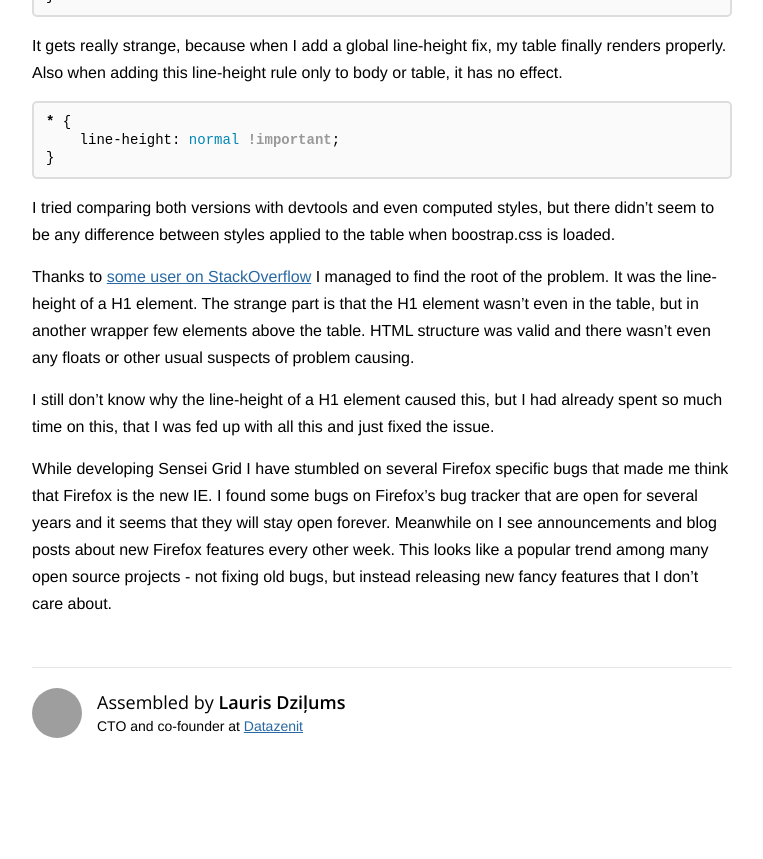
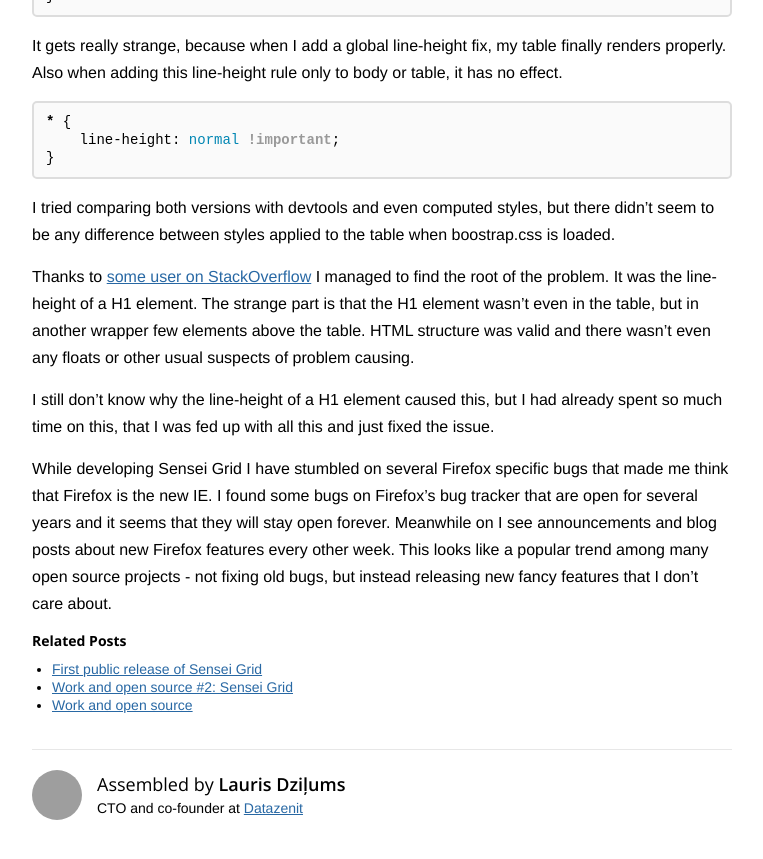
Before and after one commit to lauris/lauris.github.com, a Jekyll site: the page built from _posts/2014-09-22-buggy-monday.md, in a window 1280 px wide and 900 px high, scrolled down 1144 px. Shown: the top 859 px of the window, without its empty margins (258-1021 px from the left). Built offline with Jekyll 4.4.1, drawn with Linux system fonts in a browser that asks for light colours; comment, search, counter and statistics services are not loaded; before the commit the page ends 1962 px from its top, so only the background shows below that; grey boxes are pictures that could not be loaded.

Commit message:
Add related posts to the latest post.

```diff
--- a/_posts/2014-09-22-buggy-monday.md
+++ b/_posts/2014-09-22-buggy-monday.md
@@ -3,6 +3,7 @@ layout: post
 title: "Buggy Monday"
 category: development
 image: /images/blog/bootstrap.png
+related: ["Work and open source", "Work and open source #2: Sensei Grid", "First public release of Sensei Grid"]
 ---
 
 I was feeling productive today, but all that energy was wasted on a single bug, that caused 1px text alignment misperfection in Firefox.
```
